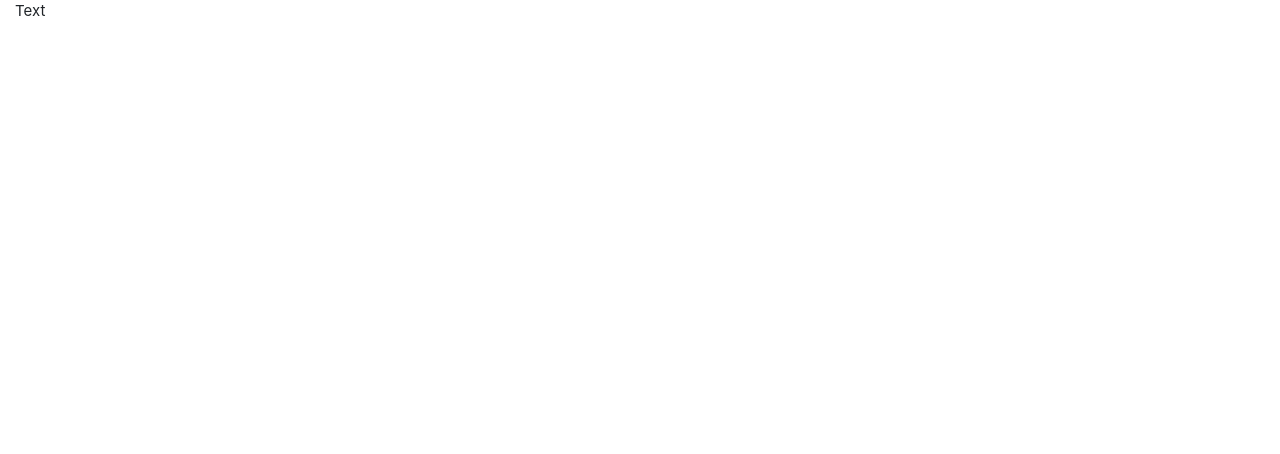
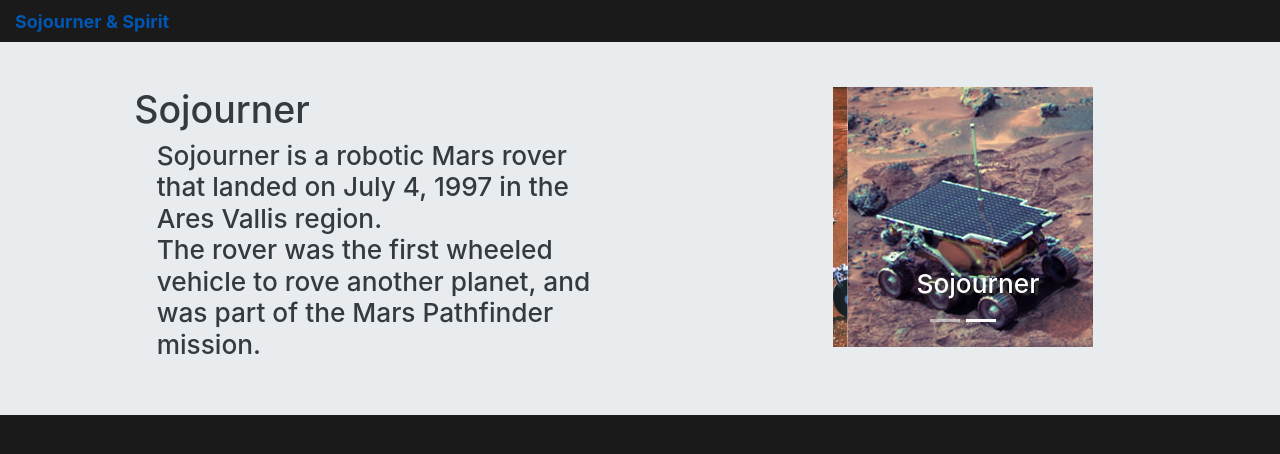
Before and after one commit to Xevion/history-of-robotics, a Vue app: page / in a window 1280 px wide. Shown: the top 454 px of the page. Built offline with nearby package versions, Linux system fonts and the light colour scheme.

Commit message:
basic navbar with scrollspy, fix bootstrap-vue asset loading, change to dark background, title fix

```diff
--- a/public/index.html
+++ b/public/index.html
@@ -5,7 +5,7 @@
         <meta http-equiv="X-UA-Compatible" content="IE=edge">
         <meta name="viewport" content="width=device-width,initial-scale=1.0">
         <link rel="icon" href="<%= BASE_URL %>favicon.ico">
-        <title><%= htmlWebpackPlugin.options.title %></title>
+        <title>History of Robotics - Spirit & Sojourner</title>
         <style>
             @import url('https://fonts.googleapis.com/css2?family=Exo+2:wght@700&display=swap');
 
@@ -173,9 +173,9 @@
 
             #loader {
                 z-index: 100;
-                background: #205fac;
+                background: #1a1a1a;
                 padding: 0;
-                font-family: 'Exo 2';
+                font-family: 'Exo 2', sans-serif;
                 text-transform: uppercase;
                 overflow: hidden;
                 min-height: calc(100vh - 60px);
--- a/src/App.vue
+++ b/src/App.vue
@@ -1,22 +1,75 @@
 <template>
     <div id="app">
-        <b-container :fluid=true>
-            <b-row>
-                <b-col>
-                    Text
+        <b-nav card-header slot="header" v-b-scrollspy:nav-scroller>
+            <b-nav-item href="#sojourner-intro" class="font-weight-bolder" @click="scrollIntoView">Sojourner & Spirit
+            </b-nav-item>
+            <!--            <b-nav-item href="#mdo" @click="scrollIntoView">@mdo</b-nav-item>-->
+            <!--            <b-nav-item href="#pi0" @click="scrollIntoView">@pi0</b-nav-item>-->
+        </b-nav>
+        <b-jumbotron fluid="true" class="text-dark py-5 px-5" container-fluid="true">
+            <b-row class="px-3 w-100" align-h="around">
+                <b-col md="6" xl="5">
+                    <h1 id="sojourner-intro" class="ml-n4">
+                        Sojourner
+                    </h1>
+                    <h3>
+                        Sojourner is a robotic Mars rover that landed on July 4, 1997 in the Ares Vallis region.
+                        <br>
+                        The rover was the first wheeled vehicle to rove another planet, and was part of the Mars
+                        Pathfinder mission.
+                    </h3>
+                </b-col>
+                <b-col md="6" xl="3">
+                    <b-carousel
+                            :interval="5000"
+                            indicators
+                            img-height="400"
+                            img-width="400"
+                            style="text-shadow: 4px 2px 2px #333333;"
+                    >
+                        <b-carousel-slide
+                                caption="Mars Pathfinder"
+                                img-src="./assets/pathfinder_logo.jpg"></b-carousel-slide>
+                        <b-carousel-slide
+                                caption="Sojourner"
+                                img-src="./assets/sojourner.jpg"></b-carousel-slide>
+                    </b-carousel>
+                    <b-img fluid-grow src=""></b-img>
                 </b-col>
             </b-row>
-        </b-container>
+        </b-jumbotron>
     </div>
 </template>
 
 <style lang="scss">
     @import "./scss/_variables.scss";
+
+    .nav-link {
+        font-size: 1.2em;
+        color: white;
+    }
+
+    html, body {
+        background-color: $primary;
+        color: $white;
+        max-width: 100%;
+        overflow-x: hidden;
+    }
 </style>
 
 <script>
     export default {
         name: 'App',
-        components: {}
+        components: {},
+        methods: {
+            scrollIntoView(evt) {
+                evt.preventDefault()
+                const href = evt.target.getAttribute('href')
+                const el = href ? document.querySelector(href) : null
+                if (el) {
+                    this.$refs.content.scrollTop = el.offsetTop
+                }
+            }
+        }
     }
 </script>
--- a/src/scss/_variables.scss
+++ b/src/scss/_variables.scss
@@ -1 +1,2 @@
-$blue: #edf0f6;
+$primary: #1a1a1a;
+$white: #edf0f6;
--- /dev/null
+++ b/vue.config.js
@@ -0,0 +1,24 @@
+module.exports = {
+    chainWebpack: config => {
+        config.module
+            .rule('vue')
+            .use('vue-loader')
+            .loader('vue-loader')
+            .tap(options => {
+                options.transformAssetUrls = {
+                    img: 'src',
+                    image: 'xlink:href',
+                    'b-avatar': 'src',
+                    'b-img': 'src',
+                    'b-img-lazy': ['src', 'blank-src'],
+                    'b-card': 'img-src',
+                    'b-card-img': 'src',
+                    'b-card-img-lazy': ['src', 'blank-src'],
+                    'b-carousel-slide': 'img-src',
+                    'b-embed': 'src'
+                }
+
+                return options
+            })
+    }
+}
```
Also changed, not shown: src/assets/pathfinder_logo.jpg (added), src/assets/sojourner.jpg (added).
